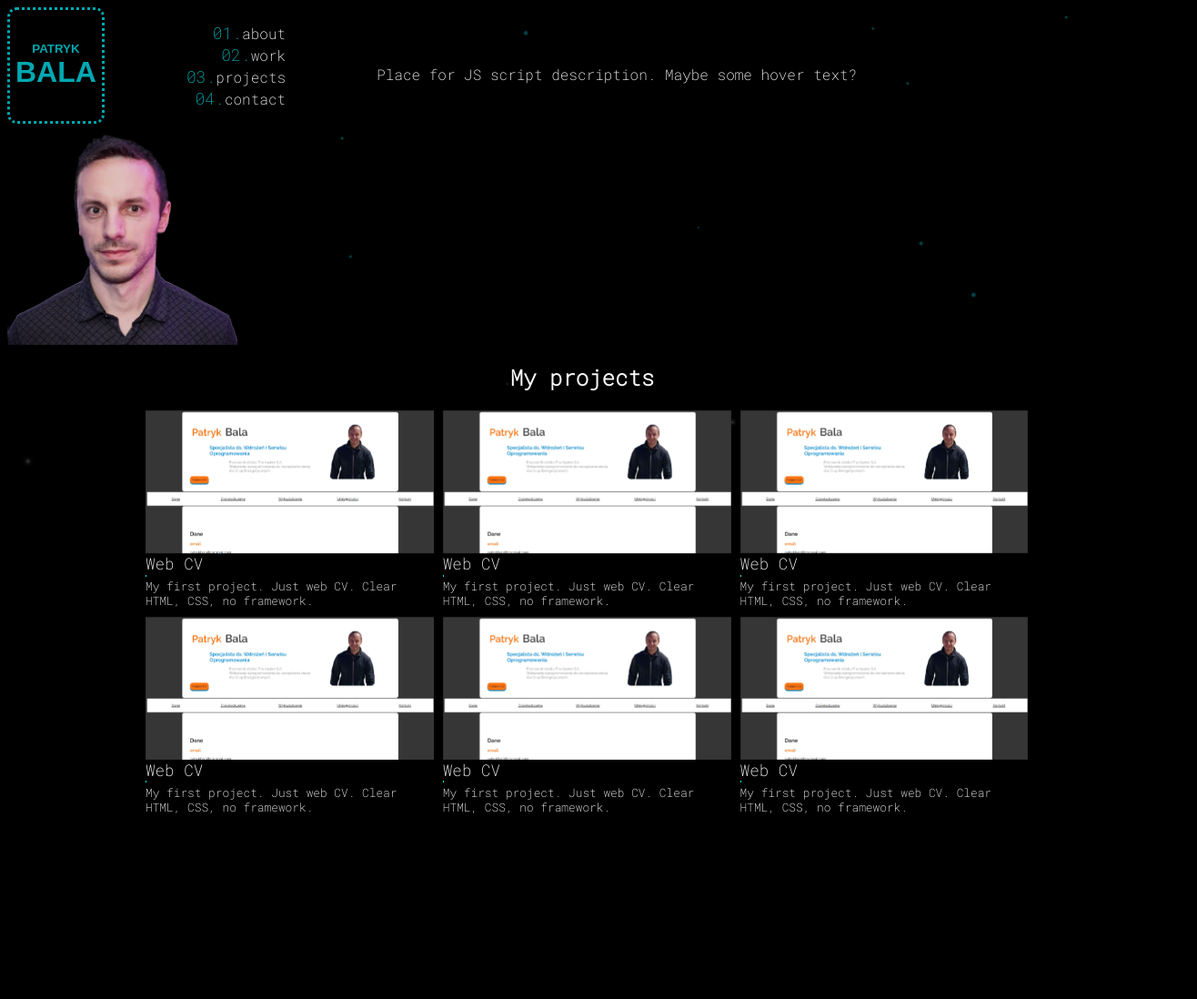
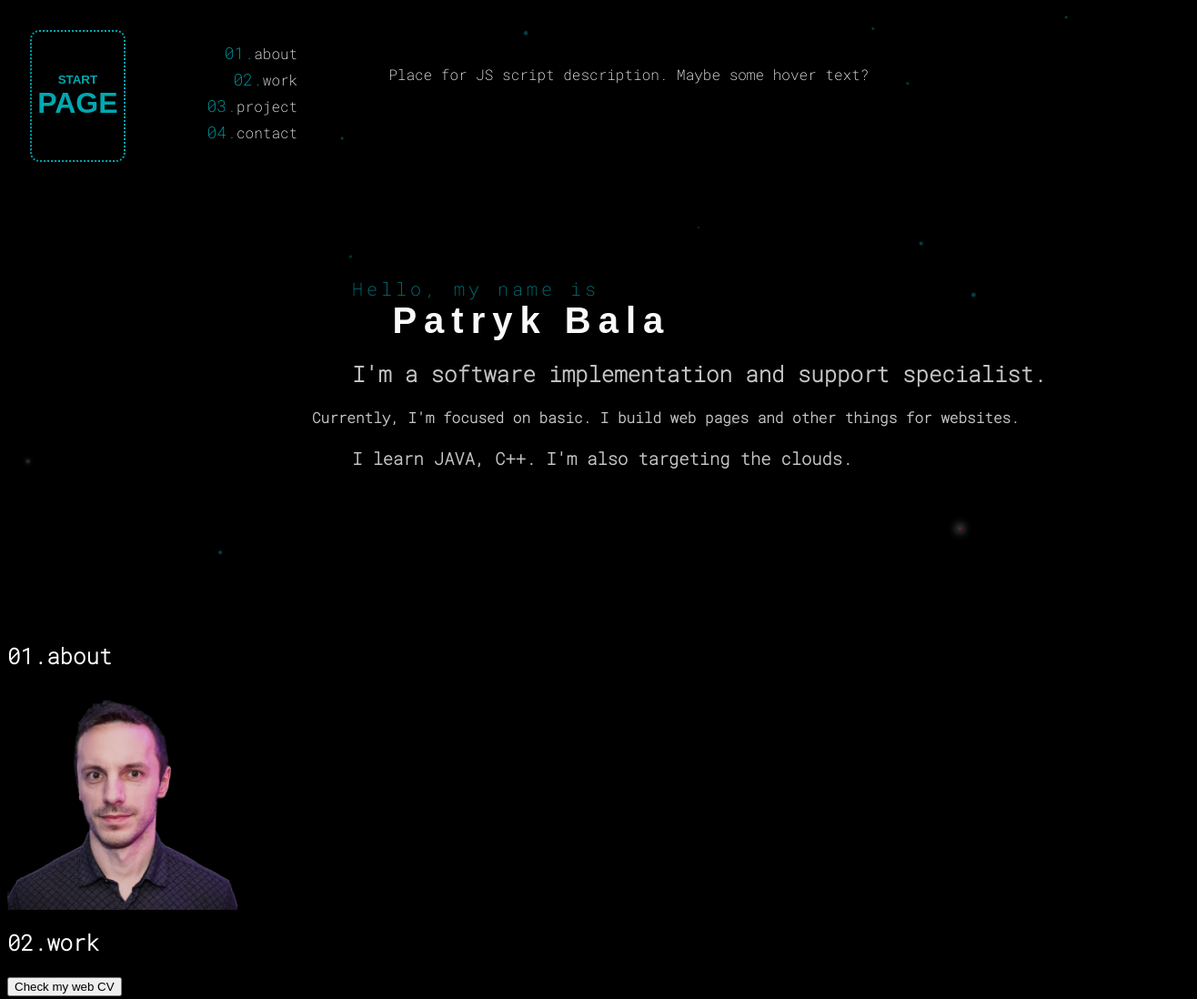
Before and after one commit to PatrykBala/PatrykBala_portfolio_website, a plain HTML site: page main.html in a window 1280 px wide. Shown: the top 1098 px of the page at 91% size, 1316 px wide, since content can reach past the window. Before the commit the page ends 1005 px from the top, so only its background shows below. Drawn offline with Linux system fonts and the light colour scheme.

Commit message:
second page - start section end

```diff
--- a/main.html
+++ b/main.html
@@ -33,17 +33,17 @@
         <nav>
             <button class="logo" onclick="location.href='index.html'">
                 <div class="logo_top">
-                    <p class="logo_top_text">Patryk</p>
+                    <p class="logo_top_text">Start</p>
                 </div>
                 <div class="logo_btm">
-                    <p class="logo_btm_text">Bala</p>
+                    <p class="logo_btm_text">Page</p>
                 </div>
             </button>
 
             <ul>
                 <li><a>01.</a>about</li>
                 <li><a>02.</a>work</li>
-                <li><a>03.</a>projects</li>
+                <li><a>03.</a>project</li>
                 <li><a>04.</a>contact</li>
             </ul>
 
@@ -53,12 +53,26 @@
         </nav>
     </header>
 
-    <section class="about_me">
+    <section class="start_text">
+        <h5>Hello, my name is</h5>
+        <h1>Patryk Bala</h1>
+        <h2>I'm a software implementation and support specialist.</h2>
+        <h4>Currently, I'm focused on basic. I build web pages and other things for websites.</h4>
+        <h3>I learn JAVA, C++. I'm also targeting the clouds.</h3>
+    </section>
+
+    <section class="about">
+        <h1>01.about</h1>
         <img src="img/Patryk_Bala.jpg">
     </section>
 
-    <section class="work">
-    <h1>My projects</h1>
+    <section>
+        <h1>02.work</h1>
+        <button>Check my web CV</button>
+    </section>
+
+    <section class="project">
+    <h1>03.project</h1>
     <div id="grid"><a>
         <div class="img"><span></span><span></span><span></span><span></span>
             <img src="img/Web_CV.jpg"/></div>
@@ -94,7 +108,7 @@
     </section>
 
     <footer>
-
+        <h1>04.contact</h1>
     </footer>
 
 </body>
--- a/main_style.css
+++ b/main_style.css
@@ -5,6 +5,9 @@
   --backgound-color: #000;
   --text-shadow: #03e9f4;
   --text-white: #fafafa;
+  --text-blue-console1: #03e8f482;
+  --text-blue-console2: #007f85;
+  --text-grey: #c4c4c4;
 
   --icon-shake-color1: #00a8b1;
   --icon-shake-color2: #aa0000;
@@ -18,17 +21,13 @@ body {
   color: var(--text-white);
 }
 
-h1 {
-  text-align: center;
-  font-weight: 700;
-}
-
-/*header logo*/
+/*header*/
 header nav {
   position: relative;
   display: flex;
 }
 
+/*header logo*/
 header nav button {
   position: relative;
   display: flex;
@@ -40,7 +39,9 @@ header nav button {
   border: var(--icon-shake-color1);
   border-style: dotted;
   border-radius: 10px;
-  border-width: 3px;
+  border-width: 2px;
+  margin-left: 2%;
+  margin-top: 2%;
 
   font-family: "News Cycle", sans-serif;
   color: var(--icon-shake-color1);
@@ -65,7 +66,8 @@ header nav .logo .logo_btm .logo_btm_text {
 
 /*header text*/
 header nav ul {
-  /* position: absolute; */
+  position: relative;
+  margin-top: 3%;
 }
 
 header nav ul li {
@@ -75,13 +77,14 @@ header nav ul li {
   color: var(--text-white);
   padding-left: 50px;
   padding-right: 100px;
+  padding-bottom: 5px;
+  cursor: pointer;
 }
 
 header nav ul li:hover {
   color: var(--text-shadow);
   text-transform: uppercase;
   letter-spacing: 0.2em;
-  cursor: pointer;
 }
 
 header nav ul li a{
@@ -95,21 +98,118 @@ header nav .nav_desc {
   color: var(--text-white);
 }
 
-/*image*/
-section img {
+/*start text (first section)*/
+.start_text {
+margin-top: 10%;
+margin-left: 30%;
+}
+
+.start_text h5 {
+  color: var(--text-blue-console1);
+  letter-spacing: 0.2em;
+  font-weight: 100;
+  font-size: 20px;
+  padding: 0;
+  margin: 0;
+  animation: skew-y-shake 10s infinite;
+}
+
+@keyframes skew-y-shake {
+  0% { transform: skewY(-0.4deg); }
+  10% { transform: skewY(0.7deg); }
+  20% { transform: skewY(0deg); }
+  30% { transform: skewY(0deg); }
+  40% { transform: skewY(0deg); }
+  50% { transform: skewY(0deg); }
+  60% { transform: skewY(0deg); }
+  70% { transform: skewY(0deg); }
+  80% { transform: skewY(0deg); }
+  90% { transform: skewY(0deg); }
+  100% { transform: skewY(0deg); }
+}
+
+.start_text h1 {
+  color: var(--text-white);
+  letter-spacing: 0.2em;
+  font-weight: 700;
+  font-size: 40px;
+  padding: 0;
+  margin: 0;
+  font-family: "News Cycle", sans-serif;
+  position: relative;
+  left: 5%;
+}
+
+.start_text h1:hover {
+  color: var(--text-blue-console2);
+  transition: all ease-out 5s;
+  letter-spacing: normal;
+  text-shadow: 10px 15px 20px var(--text-blue-console1);
+  animation: skew-y-shake 5s infinite;
+}
+
+.start_text h2, h3, h4 {
+  color: var(--text-grey);
+  animation: color-change1 20s infinite;
+}
+
+@keyframes color-change1 {
+  0% { color: var(--text-grey);}
+  10% { color: var(--text-grey);}
+  20% { color: var(--text-grey);}
+  30% { color: var(--text-grey);}
+  40% { color: var(--text-grey);}
+  50% { color: var(--text-grey);}
+  60% { color: var(--icon-shake-color2);}
+  70% { color: var(--text-grey);}
+  80% { color: var(--text-grey);}
+  90% { color: var(--text-grey);}
+  100% { color: var(--text-grey);}
+}
+
+.start_text h4 {
+  position: relative;
+  right: 5%;
+  animation: color-change2 20s infinite;
+}
+
+@keyframes color-change2 {
+  0% { color: var(--text-grey);}
+  10% { color: var(--text-grey);}
+  20% { color: var(--text-grey);}
+  30% { color: var(--text-grey);}
+  40% { color: var(--text-grey);}
+  50% { color: var(--text-grey);}
+  60% { color: var(--text-grey);}
+  70% { color: var(--icon-shake-color2);}
+  80% { color: var(--text-grey);}
+  90% { color: var(--text-grey);}
+  100% { color: var(--text-grey);}
+}
+
+.start_text h4:hover {
+  position: static;
+}
+
+/*about*/
+.about {
+margin-top: 15%;
+}
+
+.about img {
   width: 20%;
   justify-content: center;
   align-items: center;
   display: flex;
 }
 
+/*project*/
 .img span {
   width: 50%;
   height: 50%;
   position: absolute;
 }
 
-/*Projects*/
 .img span:first-child, .img span:nth-child(2) {
   top: 0;
 }
```
Also changed, not shown: index.html (+1 -1 lines).
